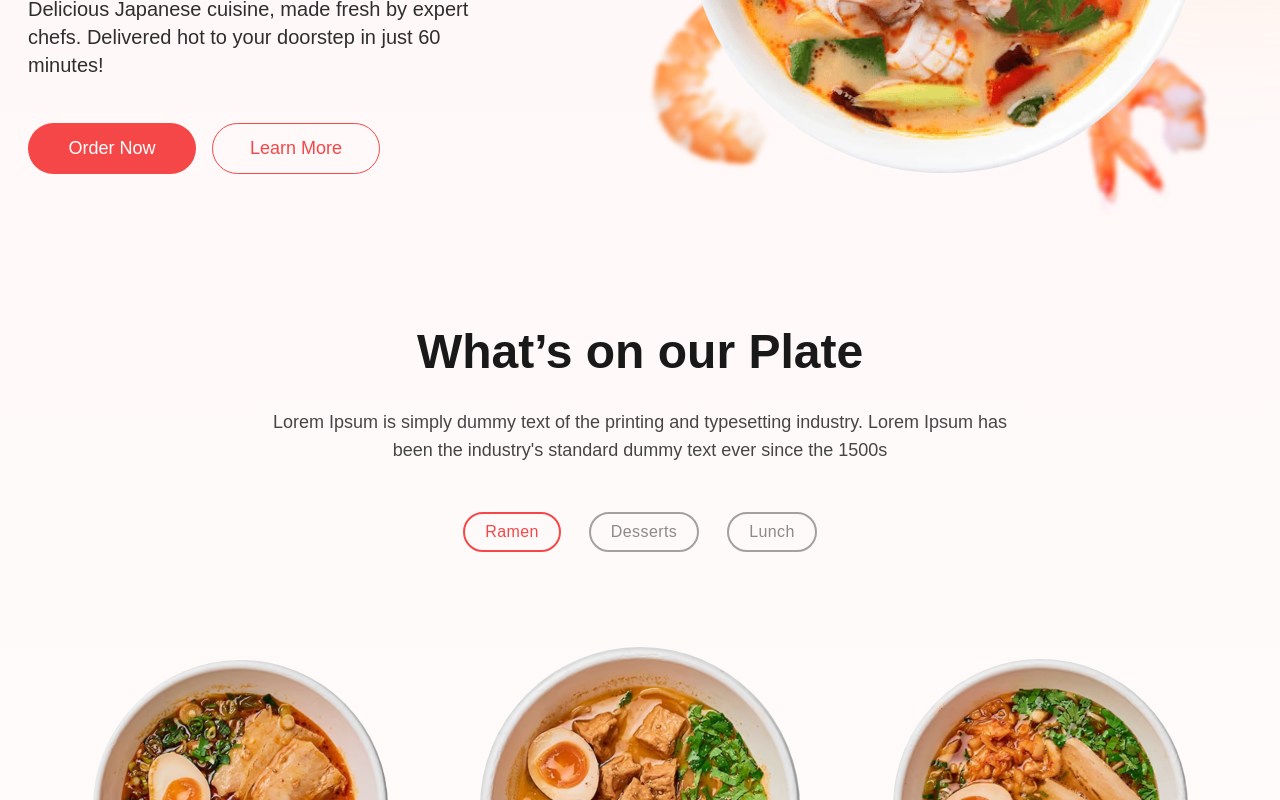
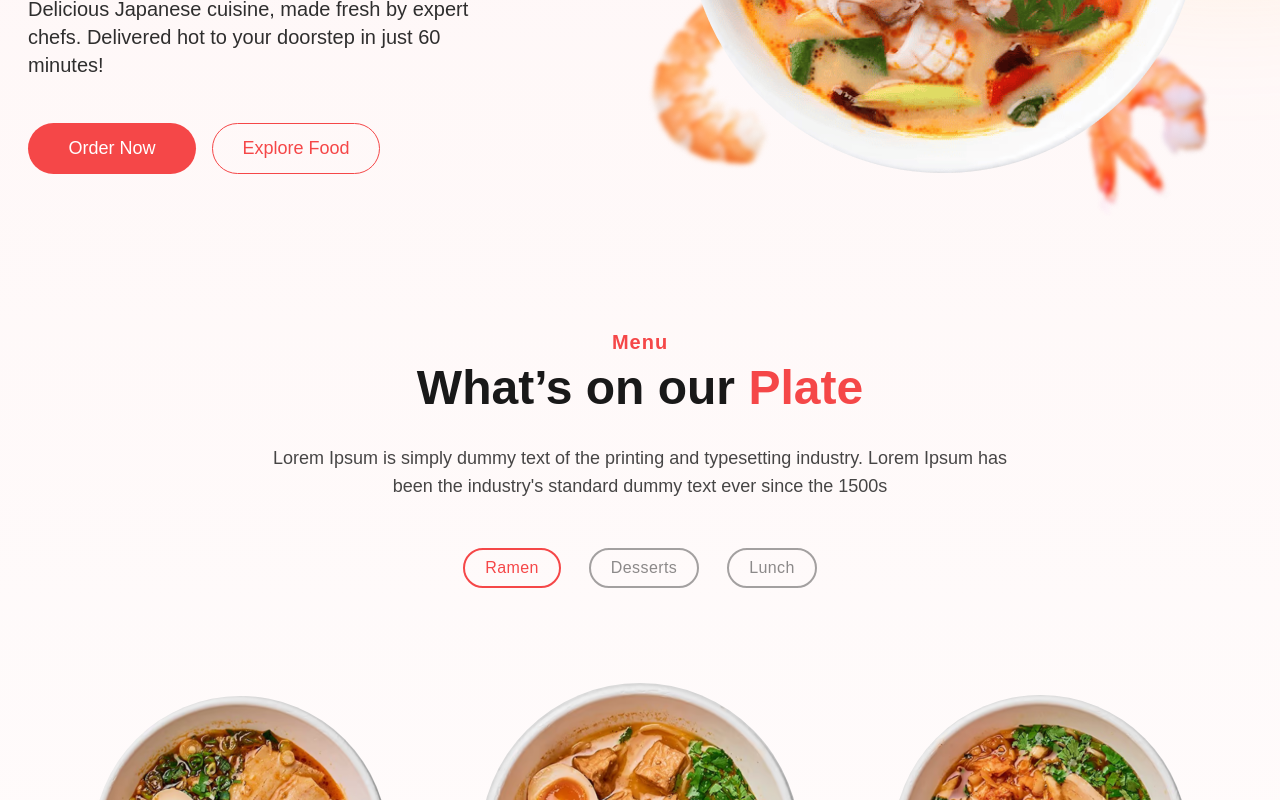
Before and after one commit to devJennyy/oishi-food, a React (Vite) app: page /homepage in a window 1280 px wide. Shown: the part 600-1400 px from the top of the page. Built offline with nearby package versions, Linux system fonts and the light colour scheme; a web font is replaced by a local one.

Commit message:
Minor fix.

```diff
--- a/src/components/Hero.tsx
+++ b/src/components/Hero.tsx
@@ -3,7 +3,7 @@ import { RiMotorbikeFill } from "react-icons/ri";
 const Hero = () => {
   const buttons = [
     { text: "Order Now", style: "bg-secondary text-white" },
-    { text: "Learn More", style: "border border-secondary dark:border-white text-secondary dark:text-white" },
+    { text: "Explore Food", style: "border border-secondary dark:border-white text-secondary dark:text-white" },
   ];
 
   return (
--- a/src/components/Menu.tsx
+++ b/src/components/Menu.tsx
@@ -22,8 +22,18 @@ const ramenMenu = [
 
 const Menu = () => {
   return (
-    <div id="menu" className="max-w-[1440px] mx-auto w-full flex flex-col justify-center items-center lg:gap-8 gap-5 mt-[-2rem] md:mt-0 2xl:px-[75px] xl:px-7 px-6">
-      <p className="lg:text-5xl md:text-4xl text-5xl font-semibold">What’s on our Plate</p>
+    <div
+      id="menu"
+      className="max-w-[1440px] mx-auto w-full flex flex-col justify-center items-center lg:gap-8 gap-5 mt-[-2rem] md:mt-0 2xl:px-[75px] xl:px-7 px-6"
+    >
+      <div className="flex flex-col gap-2">
+        <p className="font-bold capitalize text-secondary sm:text-xl text-lg tracking-wider">
+          Menu
+        </p>
+        <p className="lg:text-5xl md:text-4xl text-5xl lg:font-semibold sm:font-bold font-black sm:leading-tight">
+          What’s on our <span className="text-secondary">Plate</span>
+        </p>
+      </div>
       <div className="lg:max-w-[48rem] md:max-w-[38rem] max-w-[30rem] w-full">
         <p className="text-lg opacity-80">
           Lorem Ipsum is simply dummy text of the printing and typesetting
@@ -60,7 +70,9 @@ const Menu = () => {
             <p className="text-secondary text-2xl font-semibold xl:mt-9 lg:mt-3 mt-3 lg:h-9 h-16">
               {item.title}
             </p>
-            <p className="lg:max-w-[243px] lg:text-[16px] text-sm h-20">{item.description}</p>
+            <p className="lg:max-w-[243px] lg:text-[16px] text-sm h-20">
+              {item.description}
+            </p>
           </div>
         ))}
       </div>
--- a/src/components/Pricing.tsx
+++ b/src/components/Pricing.tsx
@@ -0,0 +1,22 @@
+
+
+const Pricing = () => {
+  return (
+    <div
+    id="menu"
+    className="max-w-[1440px] mx-auto w-full flex flex-col justify-center items-center lg:gap-8 gap-5 mt-[-2rem] md:mt-0 2xl:px-[75px] xl:px-7 px-6"
+  >
+    <div className="flex flex-col gap-2">
+      <p className="font-bold capitalize text-secondary sm:text-xl text-lg tracking-wider">
+        Pricing
+      </p>
+      <p className="lg:text-5xl md:text-4xl text-5xl lg:font-semibold sm:font-bold font-black sm:leading-tight">
+        What’s on our <span className="text-secondary">Plate</span>
+      </p>
+    </div>
+
+  </div>
+  )
+}
+
+export default Pricing
--- a/src/components/Testimonials.tsx
+++ b/src/components/Testimonials.tsx
@@ -54,7 +54,7 @@ const Testimonials = () => {
             </p>
             <div className="flex items-center gap-5 mt-5 xl:mt-5 md:mt-3">
               <div className="rounded-full p-7 xl:p-9 bg-secondary w-fit"></div>
-              <div className="flex flex-col">
+              <div className="flex flex-col text-start">
                 <div className="flex items-center gap-1 text-amberGlow">
                   <FaStar className="text-sm xl:text-[15px]" />
                   <p className="font-black leading-tight text-sm xl:text-lg md:text-[16px] sm:text-lg">
```
